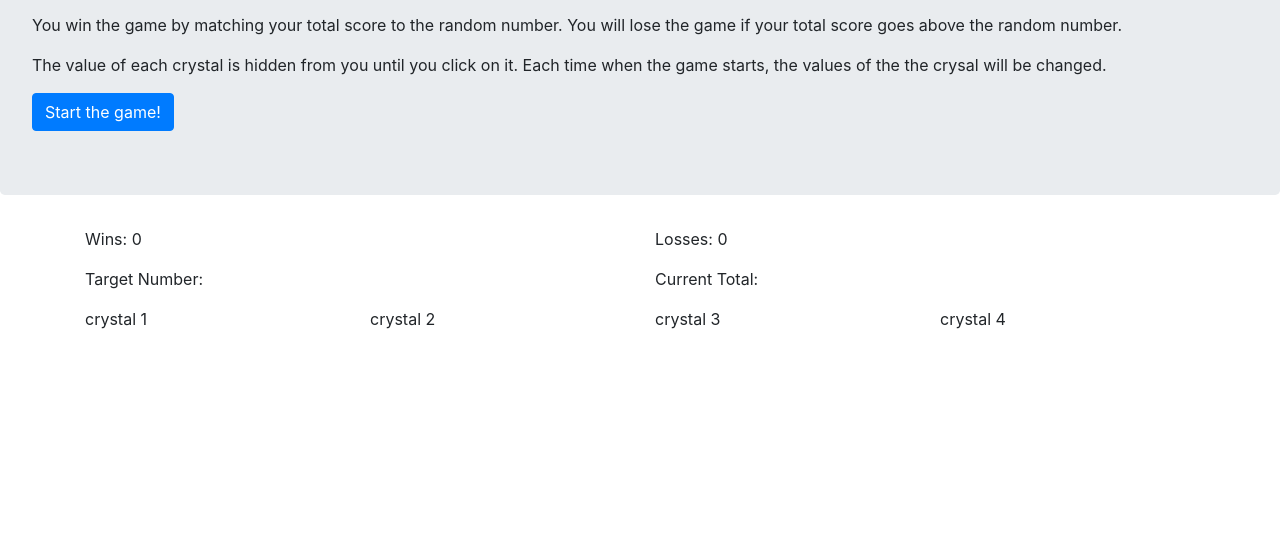
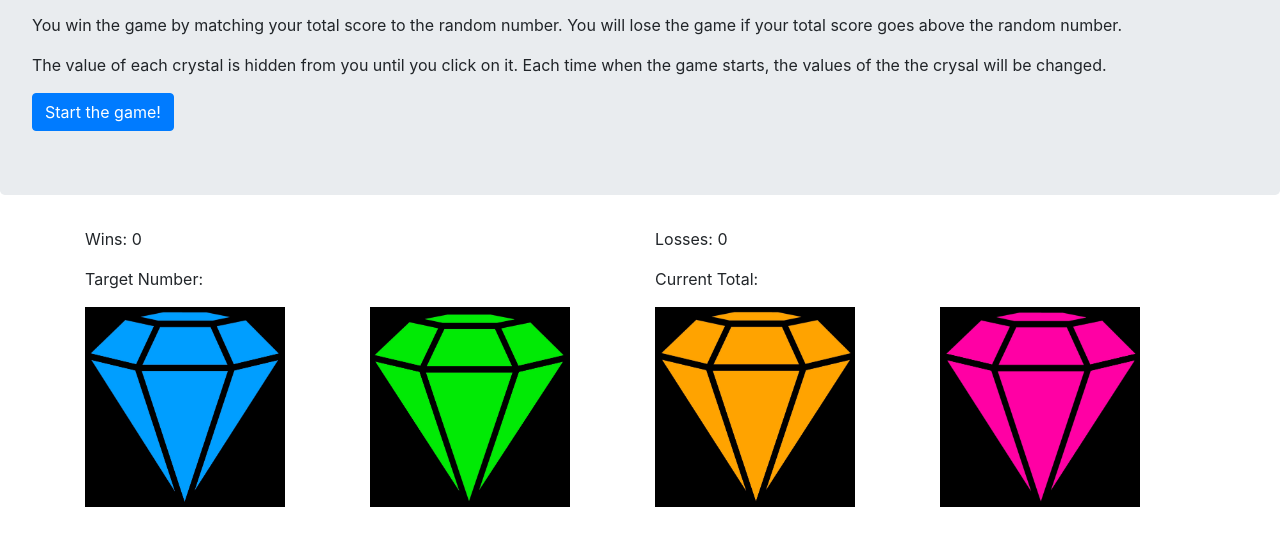
Before and after one commit to alexschu90/Crystal-Collector, a plain HTML site: page index.html in a window 1280 px wide. Shown: the part 190-736 px from the top of the page. Drawn offline with nearby package versions, Linux system fonts and the light colour scheme.

Commit message:
added crystal images to image folder, added image tags to html page, and resized them at 200 by 200  pixels

```diff
--- a/assets/css/style.css
+++ b/assets/css/style.css
@@ -0,0 +1,4 @@
+img {
+    height: 200px;
+    width: 200px;
+}
--- a/index.html
+++ b/index.html
@@ -49,16 +49,16 @@
 
         <div class="row">
             <div class="col-md-3">
-                <p>crystal 1</p>
+                <img src="assets/images/blue.jpg" alt="Blue Crystal">
             </div>
             <div class="col-md-3">
-                <p>crystal 2</p>
+                <img src="assets/images/green.jpg" alt="Green Crystal">
             </div>
             <div class="col-md-3">
-                <p>crystal 3</p>
+                <img src="assets/images/oj.jpg" alt="Orange Crystal">
             </div>
             <div class="col-md-3">
-                <p>crystal 4</p>
+                <img src="assets/images/pink.jpg" alt="Pink Crystal">
             </div>
         </div>
 
```
Also changed, not shown: assets/images/blue.jpg (added), assets/images/green.jpg (added), assets/images/oj.jpg (added), assets/images/pink.jpg (added).
